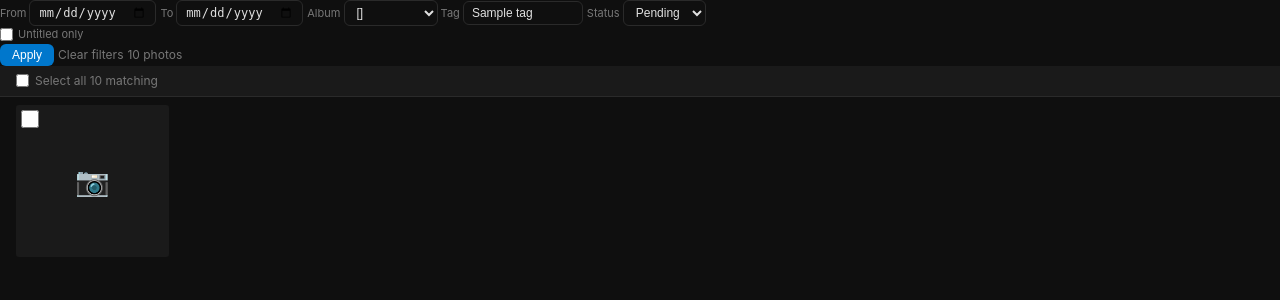
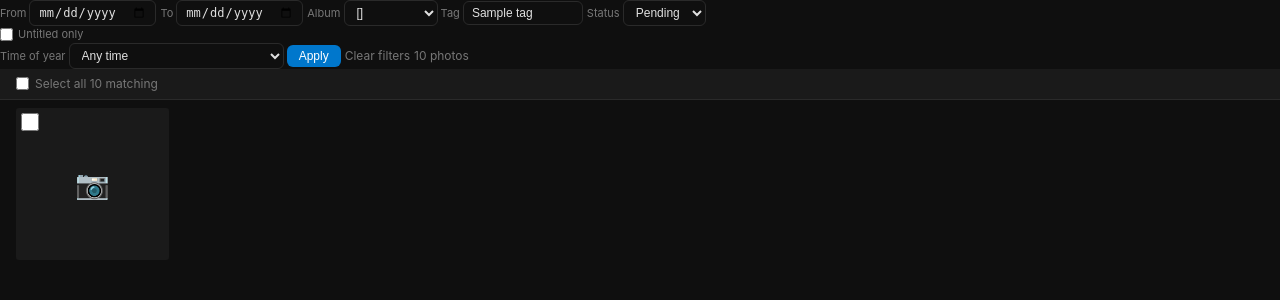
Before and after one commit to cdevers/Blue-Pearmain, a Flask app: template reviewer/templates/library.html in a window 1280 px wide. Shown: the part 48-348 px from the top of the page. Run offline with Flask 3, Linux system fonts and the light colour scheme; the template is opened without the code that fills it: most values are stand-ins (such as "Sample title", 1, 10 or a date in 2020); data that the repository does not hold is empty; parts of the project's set-up code (start-up, migrations or seed data) failed here and were passed over; some libraries are stand-ins or nearby versions.

Commit message:
feat(#142): library.html — time pattern filter control + expand checkbox
- Add 'Time of year' dropdown to filter bar with month/season/day-type/holiday optgroups
- Add hidden '±2 days' expand checkbox that shows only when a holiday is selected
- Update 'Clear filters' condition to include time_pattern
- Update _buildPayload() to pass time_pattern and expand in filter object
- Add expand show/hide JS (syncExpand) at bottom of block content

Co-Authored-By: Claude Sonnet 4.6 <noreply@anthropic.com>

```diff
--- a/reviewer/templates/library.html
+++ b/reviewer/templates/library.html
@@ -209,8 +209,52 @@
     <input type="checkbox" name="untitled" value="1" {% if filters.untitled %}checked{% endif %} onchange="this.form.submit()">
     Untitled only
   </label>
+  <label>Time of year
+    <select name="time_pattern">
+      <option value="">Any time</option>
+      <optgroup label="Month">
+        <option value="month:01" {% if filters.time_pattern == 'month:01' %}selected{% endif %}>January</option>
+        <option value="month:02" {% if filters.time_pattern == 'month:02' %}selected{% endif %}>February</option>
+        <option value="month:03" {% if filters.time_pattern == 'month:03' %}selected{% endif %}>March</option>
+        <option value="month:04" {% if filters.time_pattern == 'month:04' %}selected{% endif %}>April</option>
+        <option value="month:05" {% if filters.time_pattern == 'month:05' %}selected{% endif %}>May</option>
+        <option value="month:06" {% if filters.time_pattern == 'month:06' %}selected{% endif %}>June</option>
+        <option value="month:07" {% if filters.time_pattern == 'month:07' %}selected{% endif %}>July</option>
+        <option value="month:08" {% if filters.time_pattern == 'month:08' %}selected{% endif %}>August</option>
+        <option value="month:09" {% if filters.time_pattern == 'month:09' %}selected{% endif %}>September</option>
+        <option value="month:10" {% if filters.time_pattern == 'month:10' %}selected{% endif %}>October</option>
+        <option value="month:11" {% if filters.time_pattern == 'month:11' %}selected{% endif %}>November</option>
+        <option value="month:12" {% if filters.time_pattern == 'month:12' %}selected{% endif %}>December</option>
+      </optgroup>
+      <optgroup label="Season">
+        <option value="season:spring" {% if filters.time_pattern == 'season:spring' %}selected{% endif %}>Spring (Mar–Jun)</option>
+        <option value="season:summer" {% if filters.time_pattern == 'season:summer' %}selected{% endif %}>Summer (Jun–Sep)</option>
+        <option value="season:fall"   {% if filters.time_pattern == 'season:fall'   %}selected{% endif %}>Fall (Sep–Dec)</option>
+        <option value="season:winter" {% if filters.time_pattern == 'season:winter' %}selected{% endif %}>Winter (Dec–Mar)</option>
+      </optgroup>
+      <optgroup label="Day type">
+        <option value="daytype:weekend" {% if filters.time_pattern == 'daytype:weekend' %}selected{% endif %}>Weekends</option>
+        <option value="daytype:weekday" {% if filters.time_pattern == 'daytype:weekday' %}selected{% endif %}>Weekdays</option>
+      </optgroup>
+      <optgroup label="Holidays">
+        <option value="holiday:new_years"      {% if filters.time_pattern == 'holiday:new_years'      %}selected{% endif %}>New Year's Day (Jan 1)</option>
+        <option value="holiday:mlk_day"        {% if filters.time_pattern == 'holiday:mlk_day'        %}selected{% endif %}>MLK Day (3rd Mon Jan)</option>
+        <option value="holiday:presidents_day" {% if filters.time_pattern == 'holiday:presidents_day' %}selected{% endif %}>Presidents' Day (3rd Mon Feb)</option>
+        <option value="holiday:memorial_day"   {% if filters.time_pattern == 'holiday:memorial_day'   %}selected{% endif %}>Memorial Day (last Mon May)</option>
+        <option value="holiday:july_4th"       {% if filters.time_pattern == 'holiday:july_4th'       %}selected{% endif %}>July 4th</option>
+        <option value="holiday:labor_day"      {% if filters.time_pattern == 'holiday:labor_day'      %}selected{% endif %}>Labor Day (1st Mon Sep)</option>
+        <option value="holiday:columbus_day"   {% if filters.time_pattern == 'holiday:columbus_day'   %}selected{% endif %}>Columbus Day (2nd Mon Oct)</option>
+        <option value="holiday:halloween"      {% if filters.time_pattern == 'holiday:halloween'      %}selected{% endif %}>Halloween (Oct 31)</option>
+        <option value="holiday:thanksgiving"   {% if filters.time_pattern == 'holiday:thanksgiving'   %}selected{% endif %}>Thanksgiving (4th Thu Nov)</option>
+        <option value="holiday:christmas"      {% if filters.time_pattern == 'holiday:christmas'      %}selected{% endif %}>Christmas (Dec 25)</option>
+      </optgroup>
+    </select>
+  </label>
+  <label id="lib-expand-label" style="display:none;align-items:center;gap:5px">
+    <input type="checkbox" name="expand" value="1" {% if filters.expand == '1' %}checked{% endif %}> ±2 days
+  </label>
   <button type="submit" style="background:var(--accent);border:none;color:white;padding:4px 12px;border-radius:var(--radius);font-size:12px;cursor:pointer">Apply</button>
-  {% if filters.date_from or filters.date_to or filters.album_id or filters.tag or filters.status or filters.untitled %}
+  {% if filters.date_from or filters.date_to or filters.album_id or filters.tag or filters.status or filters.untitled or filters.time_pattern %}
   <a href="{{ url_for('library') }}" style="font-size:12px;color:var(--muted)">Clear filters</a>
   {% endif %}
   <span style="color:var(--muted);font-size:12px;margin-left:auto;white-space:nowrap">{{ total }} photo{{ 's' if total != 1 }}</span>
@@ -615,6 +659,8 @@ function _buildPayload(dryRun) {
       tag: fd.get('tag') || null,
       status: fd.get('status') || null,
       untitled: fd.get('untitled') === '1',
+      time_pattern: fd.get('time_pattern') || null,
+      expand: fd.get('expand') || null,
     };
   } else {
     payload.photo_ids = [..._selectedIds];
@@ -804,4 +850,15 @@ document.querySelectorAll('.lib-thumb').forEach(function(card) {
   });
 });
 </script>
+<script>
+(function () {
+  const sel = document.querySelector('[name="time_pattern"]');
+  const lbl = document.getElementById('lib-expand-label');
+  function syncExpand() {
+    lbl.style.display = sel.value.startsWith('holiday:') ? 'flex' : 'none';
+  }
+  sel.addEventListener('change', syncExpand);
+  syncExpand();  // run on page load to restore state when returning with expand=1
+})();
+</script>
 {% endblock %}
```
